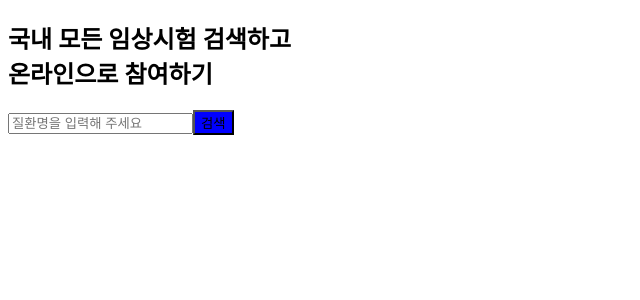
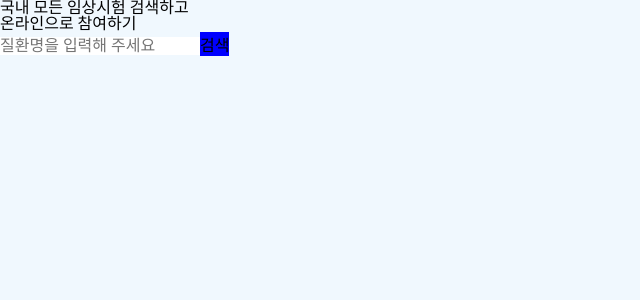
Before and after one commit to SeungrokYoon/search-clinical-trial, a React (Create React App) app: page / in a window 1280 px wide. Shown: the top 300 px of the page, without its empty margins (0-640 px from the left). Built offline with nearby package versions, Linux system fonts and the light colour scheme.

Commit message:
style: add ThemeProvider & default theme setup

```diff
--- a/package.json
+++ b/package.json
@@ -18,6 +18,7 @@
     "react-router-dom": "^6.15.0",
     "react-scripts": "5.0.1",
     "styled-components": "^6.0.7",
+    "styled-reset": "^4.5.1",
     "typescript": "^4.9.5",
     "web-vitals": "^2.1.4"
   },
--- a/src/index.tsx
+++ b/src/index.tsx
@@ -2,12 +2,15 @@ import React from 'react'
 import ReactDOM from 'react-dom/client'
 import { Provider } from 'react-redux'
 import { RouterProvider, createBrowserRouter } from 'react-router-dom'
+import { ThemeProvider } from 'styled-components'
 
 import NotFoundPage from './pages/NotFoundPage'
 import RootPage from './pages/RootPage'
 import { CacheContextProvider } from './provider/CacheContextProvider'
 import reportWebVitals from './reportWebVitals'
 import { store } from './store/reduxStore'
+import { Theme } from './style/base/DefaultTheme'
+import GlobalStyle from './style/base/GlobalStyle'
 
 const router = createBrowserRouter([
   { path: '/', element: <RootPage /> },
@@ -19,7 +22,10 @@ root.render(
   <React.StrictMode>
     <Provider store={store}>
       <CacheContextProvider>
-        <RouterProvider router={router} />
+        <ThemeProvider theme={Theme}>
+          <GlobalStyle />
+          <RouterProvider router={router} />
+        </ThemeProvider>
       </CacheContextProvider>
     </Provider>
   </React.StrictMode>
--- /dev/null
+++ b/src/style/base/DefaultTheme.ts
@@ -0,0 +1,11 @@
+import { DefaultTheme } from 'styled-components'
+
+import { color } from '../constants/color'
+import { flex } from '../constants/flex'
+import { fontSize } from '../constants/fontsize'
+
+export const Theme: DefaultTheme = {
+  color,
+  fontSize,
+  flex,
+}
--- /dev/null
+++ b/src/style/base/GlobalStyle.ts
@@ -0,0 +1,46 @@
+import { createGlobalStyle } from 'styled-components'
+import { reset } from 'styled-reset'
+
+const GlobalStyle = createGlobalStyle`
+@import url(//spoqa.github.io/spoqa-han-sans/css/SpoqaHanSansNeo.css);
+${reset},
+    *,
+    *::before,
+    *::after {
+        margin: 0;
+        padding: 0;
+        box-sizing: border-box;
+    }
+    html, body {
+        height: 100%;
+        font-family: 'Spoqa Han Sans Neo', 'sans-serif';
+        font-size: ${({ theme }) => theme.fontSize.default};
+        color: ${({ theme }) => theme.color.textColor};
+    }
+    body {
+        background: ${({ theme }) => theme.color.bgColor};
+    }
+    a {
+        color: inherit;
+        text-decoration: none;
+        font-size: inherit;
+    }
+    button,
+    input,
+    textarea,
+    select,
+    option {
+        font-family: inherit;
+        color: inherit;
+        font-size: inherit;
+        border: 0;
+    }
+    button:focus,
+    input:focus,
+    textarea:focus,
+    select:focus{
+        outline: none;
+    }
+`
+
+export default GlobalStyle
--- /dev/null
+++ b/src/style/base/constants/color.ts
@@ -0,0 +1,17 @@
+export interface ColorType {
+  textColor: string
+  borderBottom: string
+  bgColor: string
+  blue: string
+  white: string
+}
+
+export const color: ColorType = {
+  textColor: '#000000',
+  borderBottom: '2px solid rgb(0, 123, 233)',
+  bgColor: 'rgb(240 248 254)',
+  blue: 'rgb(39 116 224)',
+  white: '#ffffff',
+}
+
+export default color
--- /dev/null
+++ b/src/style/base/constants/flex.ts
@@ -0,0 +1,30 @@
+export interface FlexType {
+  flexCenter: string
+  flexStart: string
+  flexBetweenCenter: string
+  flexColumnCenter: string
+}
+
+export const flex: FlexType = {
+  flexCenter: `
+    display: flex;
+    justify-content: center;
+    align-items: center;
+  `,
+  flexStart: `
+    display: flex;
+    justify-content: flex-start;
+    align-items: flex-start;
+  `,
+  flexBetweenCenter: `
+    display: flex;
+    justify-content: space-between;
+    align-items: center;
+  `,
+  flexColumnCenter: `
+    display: flex;
+    flex-direction: column;
+    justify-content: center;
+    align-items: center;
+  `,
+}
--- /dev/null
+++ b/src/style/base/constants/fontsize.ts
@@ -0,0 +1,13 @@
+export interface FontSizeType {
+  default: string
+  large: string
+  medium: string
+  small: string
+}
+
+export const fontSize: FontSizeType = {
+  default: '16px',
+  large: '36px',
+  medium: '20px',
+  small: '12px',
+}
--- /dev/null
+++ b/src/style/constants/color.ts
@@ -0,0 +1,17 @@
+export interface ColorType {
+  textColor: string
+  borderBottom: string
+  bgColor: string
+  blue: string
+  white: string
+}
+
+export const color: ColorType = {
+  textColor: '#000000',
+  borderBottom: '2px solid rgb(0, 123, 233)',
+  bgColor: 'rgb(240 248 254)',
+  blue: 'rgb(39 116 224)',
+  white: '#ffffff',
+}
+
+export default color
--- /dev/null
+++ b/src/style/constants/flex.ts
@@ -0,0 +1,30 @@
+export interface FlexType {
+  flexCenter: string
+  flexStart: string
+  flexBetweenCenter: string
+  flexColumnCenter: string
+}
+
+export const flex: FlexType = {
+  flexCenter: `
+    display: flex;
+    justify-content: center;
+    align-items: center;
+  `,
+  flexStart: `
+    display: flex;
+    justify-content: flex-start;
+    align-items: flex-start;
+  `,
+  flexBetweenCenter: `
+    display: flex;
+    justify-content: space-between;
+    align-items: center;
+  `,
+  flexColumnCenter: `
+    display: flex;
+    flex-direction: column;
+    justify-content: center;
+    align-items: center;
+  `,
+}
--- /dev/null
+++ b/src/style/constants/fontsize.ts
@@ -0,0 +1,13 @@
+export interface FontSizeType {
+  default: string
+  large: string
+  medium: string
+  small: string
+}
+
+export const fontSize: FontSizeType = {
+  default: '16px',
+  large: '36px',
+  medium: '20px',
+  small: '12px',
+}
```
Also changed, not shown: src/style/base/styled.d.ts (added, +12 -0 lines), 1 other file (tests, documents, lock files or other folders).
